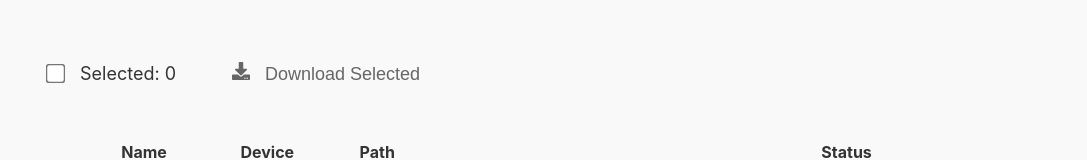
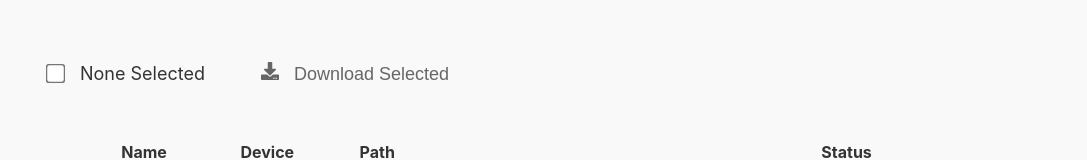
Before and after one commit to adnicolae/selectable-table, a React (Create React App) app: page / in a window 1280 px wide. Shown: the top 160 px of the page, without its empty margins (0-1087 px from the left). Built offline with nearby package versions, Linux system fonts and the light colour scheme.

Commit message:
Change message to None Selected when no rows are selected

```diff
--- a/src/components/table-wrapper-menu/table-wrapper-menu.js
+++ b/src/components/table-wrapper-menu/table-wrapper-menu.js
@@ -31,7 +31,9 @@ const TableWrapperMenu = (props) => {
         aria-label="Select/Deselect All"
       />
       <p className="table-wrapper-menu__counter-text">
-        Selected: {selectedItemsCounter}
+        {selectedItemsCounter > 0
+          ? `Selected: ${selectedItemsCounter}`
+          : `None Selected`}
       </p>
       <Button
         variant="menu-item"
```
